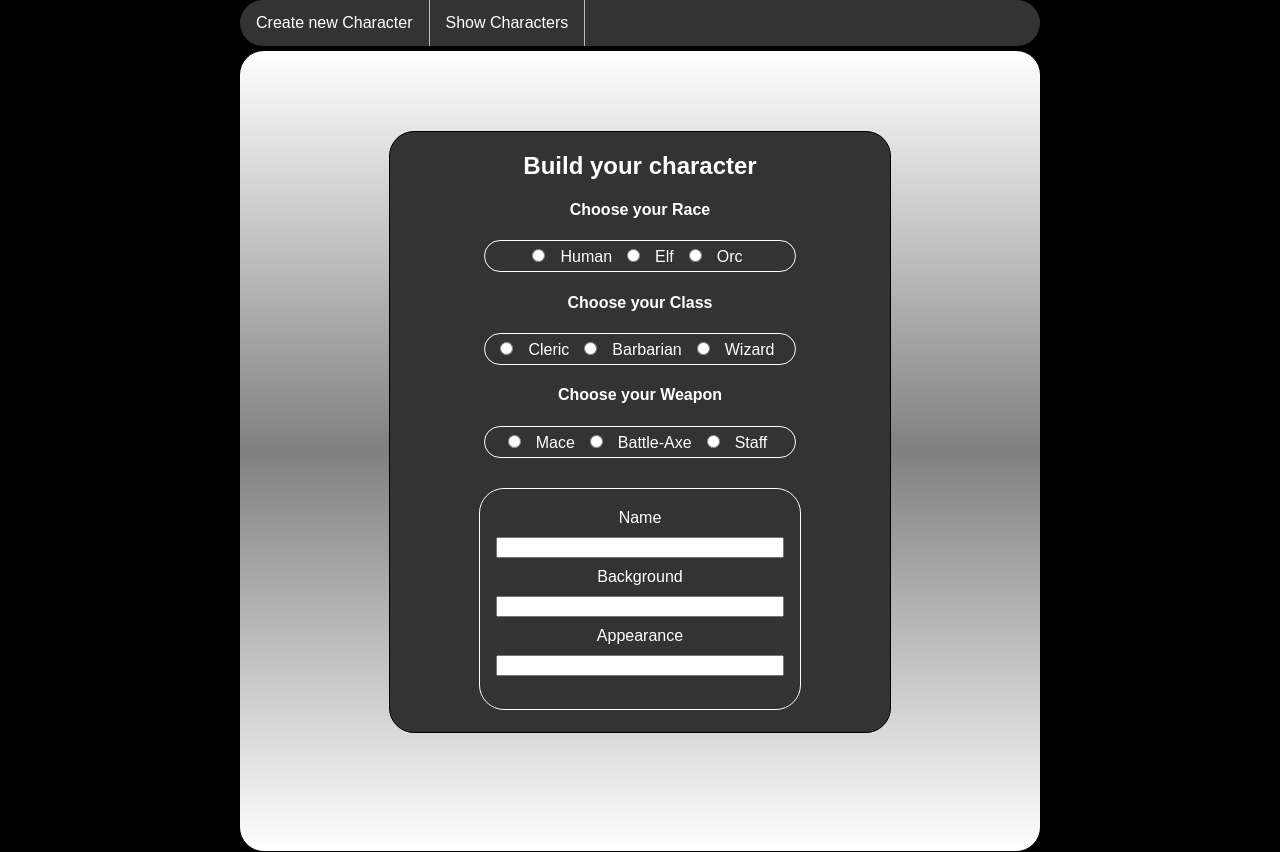
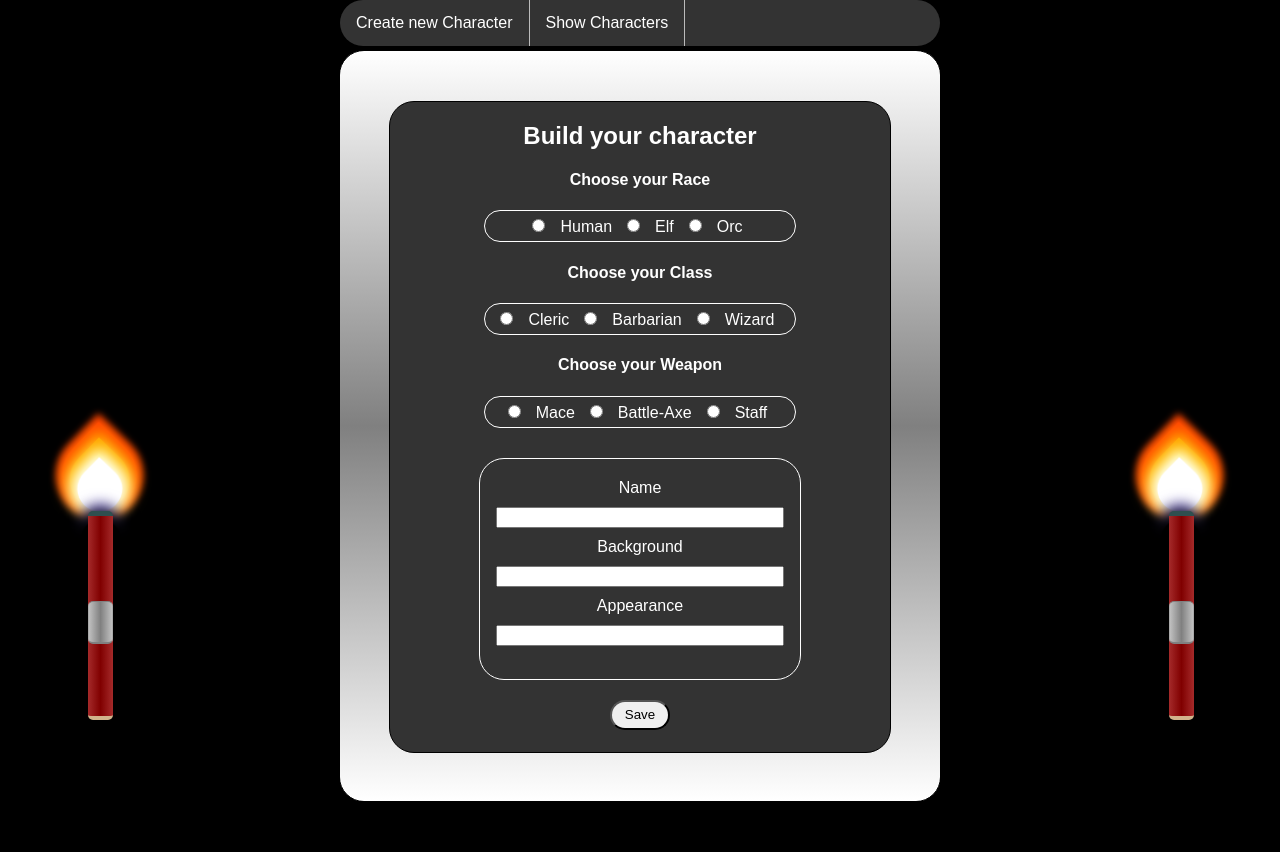
Before and after one commit to JTHUTCH94/character-builderV1, a React app: page / in a window 1280 px wide. After the commit the page ends 802 px from the top, so only its background shows below. Built offline with nearby package versions, Linux system fonts and the light colour scheme.

Commit message:
added torches

```diff
--- a/src/CharacterForm.css
+++ b/src/CharacterForm.css
@@ -6,8 +6,8 @@
 .character-form{
   display: block;
   border: solid 1px black;
-  width: 800px;
-  height: 800px;
+  width: 600px;
+  height: 750px;
   text-align: center;
   background: linear-gradient(white, grey, white);
   margin: auto;
@@ -18,7 +18,7 @@
 ul {
   position: fixed;
   top: 0;
-  width: 800px;
+  width: 600px;
   list-style-type: none;
   margin: 0;
   padding: 0;
@@ -52,8 +52,8 @@ li .showList{
 .builder{
   display: block;
   margin: auto;
-  margin-top: 80px;
-  height: 600px;
+  margin-top: 50px;
+  height: 650px;
   width: 500px;
   border: 1px solid black;
   background: #333;
@@ -100,3 +100,180 @@ li .showList{
   margin-top: 10px;
   width: 280px;
 }
+
+.form-body{
+  display: block;
+  width: 800px;
+  height: 700px;
+  text-align: center;
+  margin: auto;
+  border-radius: 25px;
+  margin-top: 50px;
+}
+
+body{
+  background:black;
+}
+
+.flame1{
+  position: absolute;
+  left: 70px;
+  bottom: 300px;
+  display: block;
+  width: 40px;
+  height: 40px;
+  transform-origin:center bottom;
+  animation-name: flicker;
+  animation-duration:3ms;
+  animation-delay:200ms;
+  animation-timing-function: ease-in;
+  animation-iteration-count: infinite;
+  animation-direction: alternate;
+}
+
+.flame2{
+  position: absolute;
+  right: 90px;
+  bottom: 300px;
+  display: block;
+  width: 40px;
+  height: 40px;
+  transform-origin:center bottom;
+  animation-name: flicker;
+  animation-duration:3ms;
+  animation-delay:200ms;
+  animation-timing-function: ease-in;
+  animation-iteration-count: infinite;
+  animation-direction: alternate;
+}
+
+.flame{
+  bottom:0;
+  position:absolute;
+  border-bottom-right-radius: 50%;
+  border-bottom-left-radius: 50%;
+  border-top-left-radius: 50%;
+  transform:rotate(-45deg) scale(1.5,1.5);
+}
+
+.yellow{
+  left:15px;
+  width: 30px;
+  height: 30px;
+  background:gold;
+  box-shadow: 0px 0px 9px 4px gold;
+}
+
+.orange{
+  left:10px;
+  width: 40px;
+  height: 40px;
+  background:orange;
+  box-shadow: 0px 0px 9px 4px orange;
+}
+
+.red{
+  left:5px;
+  width: 50px;
+  height: 50px;
+  background:OrangeRed;
+  box-shadow: 0px 0px 5px 4px OrangeRed;
+}
+
+.white{
+  left:15px;
+  bottom:-4px;
+  width: 30px;
+  height: 30px;
+  background:white;
+  box-shadow: 0px 0px 9px 4px white;
+}
+
+.circle{
+  border-radius: 50%;
+  position:absolute;
+}
+
+.blue{
+  width: 10px;
+  height: 10px;
+  left:25px;
+  bottom:-25px;
+  background: SlateBlue;
+  box-shadow: 0px 0px 15px 10px SlateBlue;
+}
+
+.black{
+  width: 40px;
+  height: 40px;
+  left:10px;
+  bottom:-60px;
+  background: black;
+  box-shadow: 0px 0px 15px 10px black;
+}
+
+@keyframes flicker{
+  0%   {transform: rotate(-1deg);}
+  20%  {transform: rotate(1deg);}
+  40%  {transform: rotate(-1deg);}
+  60%  {transform: rotate(1deg) scaleY(1.04);}
+  80%  {transform: rotate(-2deg) scaleY(0.92);}
+  100% {transform: rotate(1deg);}
+}
+
+.torch-handle1{
+  display: block;
+    width: 25px;
+    height: 200px;
+    background:linear-gradient(to right, brown, maroon, brown);
+    border-bottom: solid 4px tan;
+    border-top: solid 5px darkslategray;
+    border-radius: 5px;
+    position: absolute;
+    bottom: 80px;
+    left: 88px;
+
+}
+
+.torch-handle2{
+  display: block;
+    width: 25px;
+    height: 200px;
+    background:linear-gradient(to right, brown, maroon, brown);
+    border-bottom: solid 4px tan;
+    border-top: solid 5px darkslategrey;
+    border-radius: 5px;
+    position: absolute;
+    bottom: 80px;
+    right: 86px;
+}
+
+.torch-grip1{
+  display: block;
+  width: 23px;
+  height: 40px;
+  background: linear-gradient(to right,silver,grey, silver);
+  z-index: 1;
+  position: absolute;
+  bottom: 140px;
+  left: 88px;
+  border: 1px solid darkgray;
+  border-bottom: solid 2px grey;
+    border-top: solid 1px grey;
+    border-radius: 5px;
+}
+
+.torch-grip2{
+  display: block;
+  width: 23px;
+  height: 40px;
+  background: linear-gradient(to right,silver,grey, silver);
+  z-index: 1;
+  position: absolute;
+  bottom: 140px;
+  right: 86px;
+  border: 1px solid darkgray;
+  border-bottom: solid 2px grey;
+    border-top: solid 1px grey;
+    border-radius: 5px;
+}
--- a/src/CharacterForm.js
+++ b/src/CharacterForm.js
@@ -2,13 +2,21 @@ import React, { Component } from 'react';
 import './CharacterForm.css';
 import TopNav from './components/TopNav';
 import Builder from './components/Builder';
+import Torch1 from './components/Torch1';
+import Torch2 from './components/Torch2';
+
+import './components/Torch.css';
 
 class CharacterForm extends Component {
   render() {
     return (
-      <div className="character-form">
-        <TopNav />
-        <Builder />
+      <div className="form-body">
+      <Torch1 />
+        <div className="character-form">
+          <TopNav />
+          <Builder />
+        </div>
+      <Torch2 />
       </div>
     );
   }
--- a/src/components/Builder.js
+++ b/src/components/Builder.js
@@ -4,6 +4,7 @@ import Class from './Class.js';
 import Race from './Race.js';
 import Weapon from './Weapon.js';
 import Background from './Background';
+import Save from './Save';
 
 export default function Builder() {
     return (
@@ -13,6 +14,7 @@ export default function Builder() {
             <Class />
             <Weapon />
             <Background />
+            <Save />
         </form>
     )
 }
--- /dev/null
+++ b/src/components/Save.css
@@ -0,0 +1,6 @@
+.save-button{
+    height: 30px;
+    width: 60px;
+    border-radius: 25px;
+    margin-top: 20px;
+}
--- /dev/null
+++ b/src/components/Save.js
@@ -0,0 +1,6 @@
+import React from 'react';
+import './Save.css';
+
+export default function Save() {
+    return <input type="button" value="Save" className="save-button"/>
+}
--- /dev/null
+++ b/src/components/Torch.css
@@ -0,0 +1,67 @@
+body{
+    background:black;
+  }
+
+  .container{
+    width: 40px;
+    height: 40px;
+    position:relative;
+    transform-origin:center bottom;
+    animation-name: flicker;
+    animation-duration:5ms;
+    animation-delay:200ms;
+    animation-timing-function: ease-in;
+    animation-iteration-count: infinite;
+    animation-direction: alternate;
+  }
+
+  .flame{
+    bottom:0;
+    position:absolute;
+    border-bottom-right-radius: 50%;
+    border-bottom-left-radius: 50%;
+    border-top-left-radius: 50%;
+    transform:rotate(-45deg) scale(1.5,1.5);
+  }
+
+  .yellow{
+    left:15px;
+    width: 30px;
+    height: 30px;
+    background:gold;
+    box-shadow: 0px 0px 9px 4px gold;
+  }
+
+  .orange{
+    left:10px;
+    width: 40px;
+    height: 40px;
+    background:orange;
+    box-shadow: 0px 0px 9px 4px orange;
+  }
+
+  .red{
+    left:5px;
+    width: 50px;
+    height: 50px;
+    background:OrangeRed;
+    box-shadow: 0px 0px 5px 4px OrangeRed;
+  }
+
+  .white{
+    left:15px;
+    bottom:-4px;
+    width: 30px;
+    height: 30px;
+    background:white;
+    box-shadow: 0px 0px 9px 4px white;
+  }
+
+  @keyframes flicker{
+    0%   {transform: rotate(-1deg);}
+    20%  {transform: rotate(1deg);}
+    40%  {transform: rotate(-1deg);}
+    60%  {transform: rotate(1deg) scaleY(1.04);}
+    80%  {transform: rotate(-2deg) scaleY(0.92);}
+    100% {transform: rotate(1deg);}
+  }
--- /dev/null
+++ b/src/components/Torch1.js
@@ -0,0 +1,18 @@
+import React from 'react';
+
+export default function Torch1(){
+    return (
+        <div className="torch1">
+        <div className="flame1">
+            <div className="red flame"></div>
+            <div className="orange flame"></div>
+            <div className="yellow flame"></div>
+            <div className="white flame"></div>
+            <div class="blue circle"></div>
+            <div class="black circle"></div>
+        </div>
+        <label className="torch-handle1"></label>
+        <p className="torch-grip1"></p>
+        </div>
+    )
+}
--- /dev/null
+++ b/src/components/Torch2.js
@@ -0,0 +1,18 @@
+import React from 'react';
+
+export default function Torch2(){
+    return (
+        <div className="torch2">
+        <div className="flame2">
+            <div className="red flame"></div>
+            <div className="orange flame"></div>
+            <div className="yellow flame"></div>
+            <div className="white flame"></div>
+            <div class="blue circle"></div>
+            <div class="black circle"></div>
+        </div>
+        <label className="torch-handle2"></label>
+        <p className="torch-grip2"></p>
+        </div>
+    )
+}
```
Also changed, not shown: package.json (line endings or trailing spaces).
